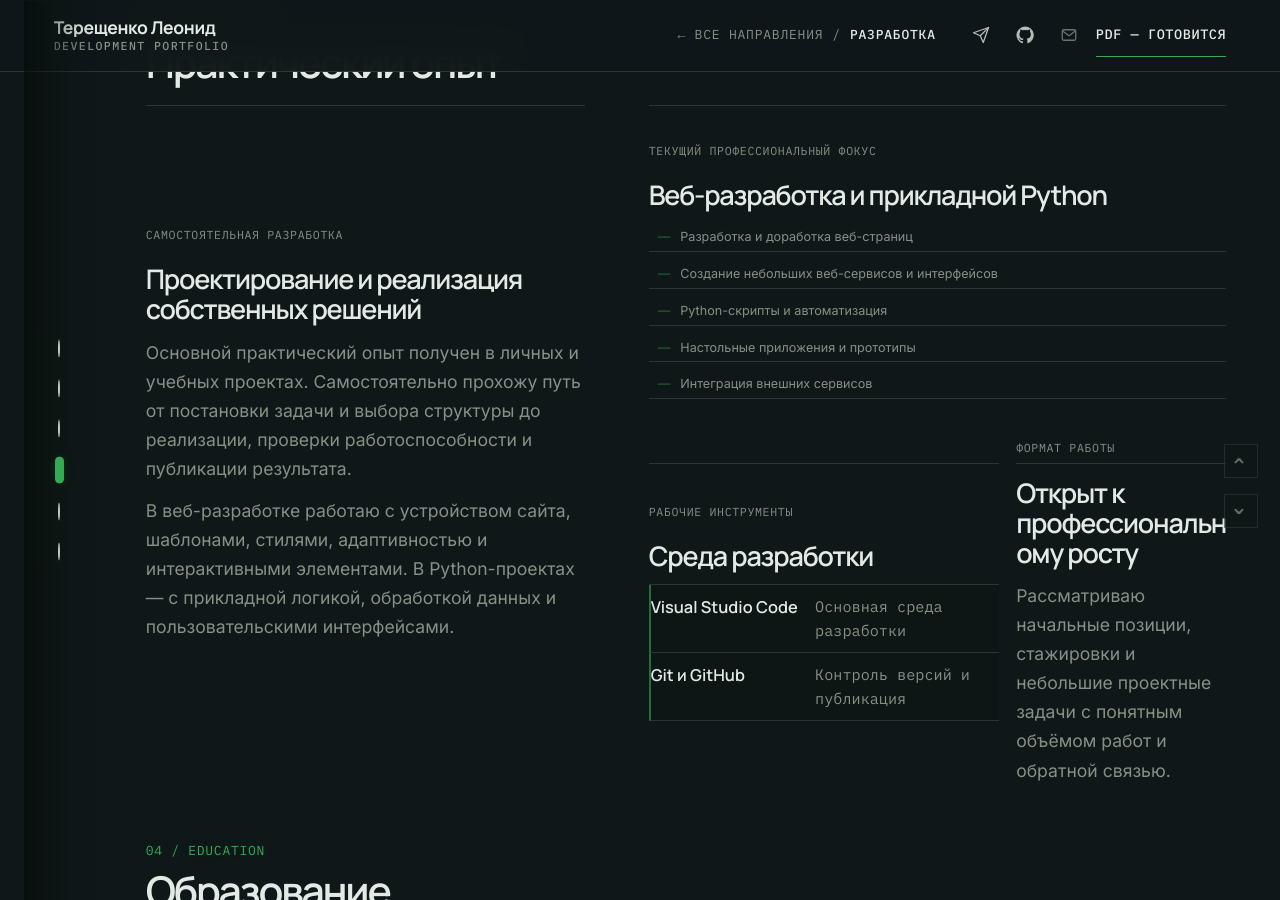
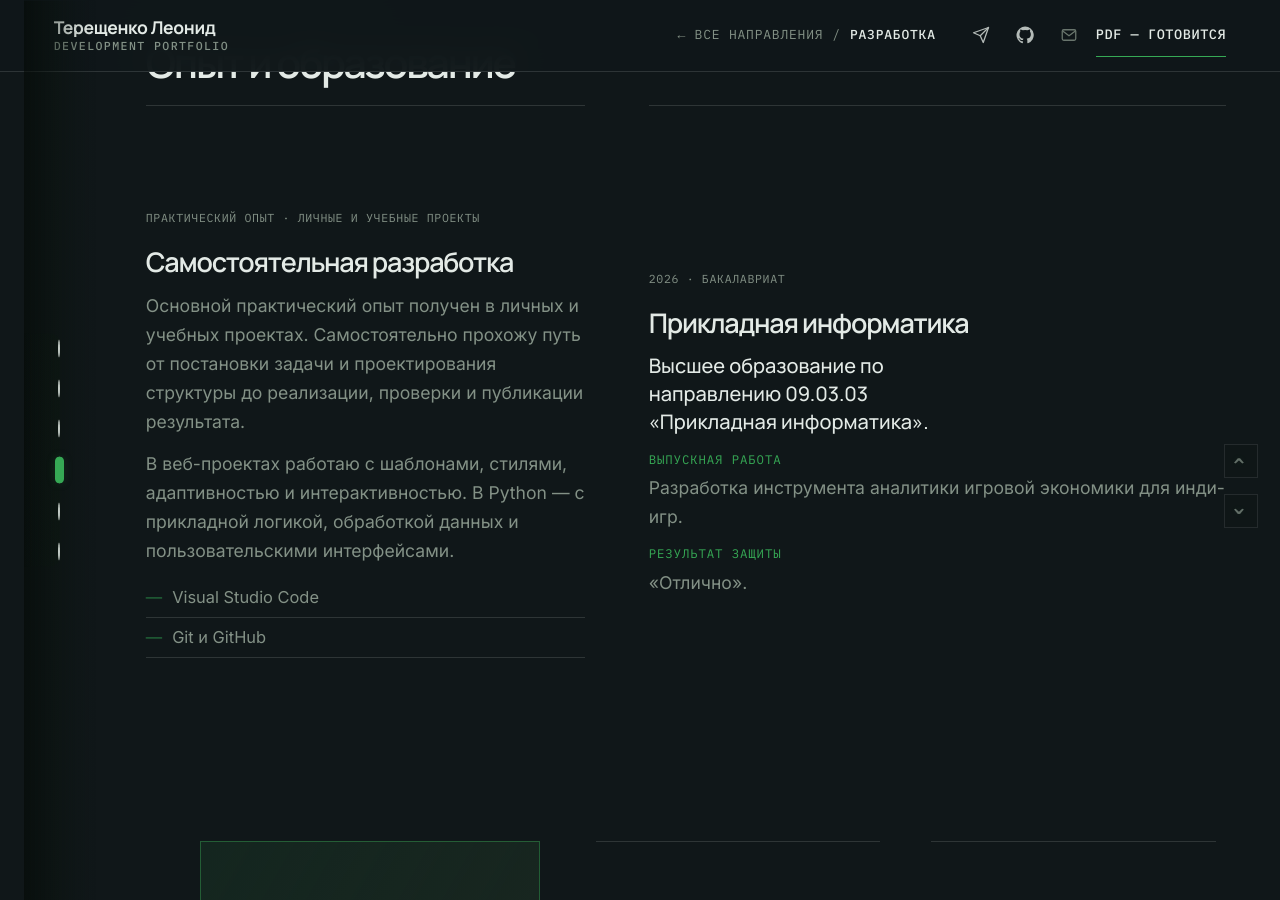
Before and after one commit to BrotherTerun/TerunPfolio, a Jekyll site: the page built from development/index.md, in a window 1280 px wide and 900 px high, scrolled down 2583 px. Built offline with Jekyll 4.4.1, drawn with Linux system fonts in a browser that asks for light colours; some web fonts are replaced; some of the changed text lies outside the part shown.

Commit message:
Combine development experience and education sections

```diff
--- a/development/index.md
+++ b/development/index.md
@@ -7,12 +7,6 @@ header_current: "Development"
 ---
 
 <section class="dlmt-screen dlmt-screen--with-sidebar dlmt-hero dlmt-container" id="profile">
-  <aside class="dlmt-profile-card dlmt-hero__profile" aria-label="Профессиональный профиль">
-    <div class="dlmt-profile-card__item"><span class="dlmt-label">Направление</span><strong>Веб-разработка и Python</strong></div>
-    <div class="dlmt-profile-card__item"><span class="dlmt-label">Фокус</span><strong>Интерфейсы · Автоматизация · Инструменты</strong></div>
-    <div class="dlmt-profile-card__item"><span class="dlmt-label">Опыт</span><strong>Учебные и личные проекты</strong></div>
-    <div class="dlmt-profile-card__item"><span class="dlmt-label">Формат</span><strong>Удалённо · Проектная работа · Стажировка</strong></div>
-  </aside>
   <div class="dlmt-hero__stage">
     <div class="dlmt-hero__content">
       <p class="dlmt-eyebrow">Терещенко Леонид · Разработка ПО</p>
@@ -31,7 +25,7 @@ header_current: "Development"
     <article class="dlmt-skill-card"><span class="dlmt-skill-card__index">01</span><h3>Веб-разработка</h3><ul><li>Семантическая структура HTML</li><li>Адаптивная вёрстка на CSS</li><li>JavaScript для интерактивности интерфейсов</li><li>Работа с шаблонами и структурированным контентом</li></ul><div class="dlmt-skill-card__cases"><span>Практика</span><a href="https://github.com/BrotherTerun/TerunPfolio" target="_blank" rel="noopener noreferrer">TerunPfolio</a></div></article>
     <article class="dlmt-skill-card"><span class="dlmt-skill-card__index">02</span><h3>Python-разработка</h3><ul><li>Разработка прикладной логики</li><li>Обработка и преобразование данных</li><li>Создание настольных интерфейсов на PySide6</li><li>Работа с файлами, конфигурациями и локальным хранением</li></ul><div class="dlmt-skill-card__cases"><span>Практика</span><a href="#projects">BalanceCraft</a></div></article>
     <article class="dlmt-skill-card"><span class="dlmt-skill-card__index">03</span><h3>Интеграции и автоматизация</h3><ul><li>Взаимодействие с внешними сервисами через API</li><li>HTTP-запросы и обмен данными</li><li>Автоматизация повторяющихся операций</li><li>Работа с Git и GitHub</li></ul><div class="dlmt-skill-card__cases"><span>Инструменты</span><a href="https://developers.google.com/apps-script" target="_blank" rel="noopener noreferrer">Apps Script</a><a href="https://docs.github.com/" target="_blank" rel="noopener noreferrer">GitHub</a></div></article>
-    <article class="dlmt-skill-card"><span class="dlmt-skill-card__index">04</span><h3>Проектирование и качество</h3><ul><li>Декомпозиция задач и проектирование структуры</li><li>Документирование технических решений</li><li>Проверка сценариев и граничных случаев</li><li>Последовательная разработка и сопровождение изменений</li></ul><div class="dlmt-skill-card__cases"><span>Подход</span><a href="#experience">Практический опыт</a></div></article>
+    <article class="dlmt-skill-card"><span class="dlmt-skill-card__index">04</span><h3>Проектирование и качество</h3><ul><li>Декомпозиция задач и проектирование структуры</li><li>Документирование технических решений</li><li>Проверка сценариев и граничных случаев</li><li>Последовательная разработка и сопровождение изменений</li></ul><div class="dlmt-skill-card__cases"><span>Подход</span><a href="#experience">Опыт и образование</a></div></article>
   </div>
 </section>
 
@@ -52,30 +46,16 @@ header_current: "Development"
 </section>
 
 <section class="dlmt-screen dlmt-screen--with-sidebar dlmt-section dlmt-section--background dlmt-container" id="experience" aria-labelledby="experience-title">
-  <div class="dlmt-section__header dlmt-section__header--compact"><p class="dlmt-section-index">03 / EXPERIENCE</p><h2 id="experience-title">Практический опыт</h2></div>
-  <div class="dlmt-background-layout">
-    <article class="dlmt-background-card dlmt-background-card--profile"><span class="dlmt-label">Самостоятельная разработка</span><h3>Проектирование и реализация собственных решений</h3><p>Основной практический опыт получен в личных и учебных проектах. Самостоятельно прохожу путь от постановки задачи и выбора структуры до реализации, проверки работоспособности и публикации результата.</p><p>В веб-разработке работаю с устройством сайта, шаблонами, стилями, адаптивностью и интерактивными элементами. В Python-проектах — с прикладной логикой, обработкой данных и пользовательскими интерфейсами.</p></article>
-    <div class="dlmt-background-stack">
-      <article class="dlmt-background-card dlmt-background-card--education"><span class="dlmt-label">Текущий профессиональный фокус</span><h3>Веб-разработка и прикладной Python</h3><div class="dlmt-background-card__facts"><span>Разработка и доработка веб-страниц</span><span>Создание небольших веб-сервисов и интерфейсов</span><span>Python-скрипты и автоматизация</span><span>Настольные приложения и прототипы</span><span>Интеграция внешних сервисов</span></div></article>
-      <div class="dlmt-background-secondary-grid">
-        <article class="dlmt-background-card dlmt-background-card--reading"><span class="dlmt-label">Рабочие инструменты</span><h3>Среда разработки</h3><div class="dlmt-reading-list"><div><strong>Visual Studio Code</strong><span>Основная среда разработки</span></div><div><strong>Git и GitHub</strong><span>Контроль версий и публикация</span></div></div></article>
-        <article class="dlmt-background-card dlmt-background-card--tabletop"><span class="dlmt-label">Формат работы</span><h3>Открыт к профессиональному росту</h3><p>Рассматриваю начальные позиции, стажировки и небольшие проектные задачи с понятным объёмом работ и обратной связью.</p></article>
-      </div>
-    </div>
-  </div>
-</section>
-
-<section class="dlmt-screen dlmt-screen--with-sidebar dlmt-section dlmt-container" id="education" aria-labelledby="education-title">
-  <div class="dlmt-section__header dlmt-section__header--compact"><p class="dlmt-section-index">04 / EDUCATION</p><h2 id="education-title">Образование</h2></div>
-  <div class="dlmt-background-layout">
+  <div class="dlmt-section__header dlmt-section__header--compact"><p class="dlmt-section-index">03 / EXPERIENCE & EDUCATION</p><h2 id="experience-title">Опыт и образование</h2></div>
+  <div class="dlmt-background-layout dlmt-background-layout--combined">
+    <article class="dlmt-background-card dlmt-background-card--profile"><span class="dlmt-label">Практический опыт · Личные и учебные проекты</span><h3>Самостоятельная разработка</h3><p>Основной практический опыт получен в личных и учебных проектах. Самостоятельно прохожу путь от постановки задачи и проектирования структуры до реализации, проверки и публикации результата.</p><p>В веб-проектах работаю с шаблонами, стилями, адаптивностью и интерактивностью. В Python — с прикладной логикой, обработкой данных и пользовательскими интерфейсами.</p><div class="dlmt-background-card__facts"><span>Visual Studio Code</span><span>Git и GitHub</span></div></article>
     <article class="dlmt-background-card dlmt-background-card--education"><span class="dlmt-label">2026 · Бакалавриат</span><h3>Прикладная информатика</h3><p class="dlmt-background-card__degree">Высшее образование по направлению 09.03.03 «Прикладная информатика».</p><div class="dlmt-education-details"><p><span>Выпускная работа</span>Разработка инструмента аналитики игровой экономики для инди-игр.</p><p><span>Результат защиты</span>«Отлично».</p></div></article>
-    <article class="dlmt-background-card dlmt-background-card--profile"><span class="dlmt-label">Профессиональные интересы</span><h3>Разработка полезных и поддерживаемых инструментов</h3><p>Интересуюсь созданием прикладного программного обеспечения, веб-интерфейсов и автоматизацией рабочих процессов. Важными считаю ясную структуру проекта, понятную документацию и возможность последовательно развивать решение.</p></article>
   </div>
 </section>
 
 <section class="dlmt-screen dlmt-screen--with-sidebar dlmt-contact-screen" id="contacts" aria-labelledby="contacts-title">
   <div class="dlmt-contact dlmt-container">
-    <div class="dlmt-contact-intro"><p class="dlmt-section-index">05 / CONTACTS</p><h2 id="contacts-title">Обсудим задачу?</h2><p>Открыт к предложениям о работе, стажировках и небольших проектах в области веб-разработки и Python.</p></div>
+    <div class="dlmt-contact-intro"><p class="dlmt-section-index">04 / CONTACTS</p><h2 id="contacts-title">Обсудим задачу?</h2><p>Открыт к предложениям о работе, стажировках и небольших проектах в области веб-разработки и Python.</p></div>
     <div class="dlmt-contact-grid" aria-label="Способы связи">
       <a class="dlmt-contact-card" href="https://t.me/BrotherTerun" target="_blank" rel="noopener noreferrer"><span class="dlmt-contact-card__service">Telegram</span><strong class="dlmt-contact-card__value">@BrotherTerun</strong><span class="dlmt-contact-card__action">Открыть профиль <span aria-hidden="true">↗</span></span></a>
       <button class="dlmt-contact-card dlmt-contact-card--copy" type="button" data-copy-contact="leonrob34@ya.ru" aria-label="Скопировать адрес электронной почты leonrob34@ya.ru"><span class="dlmt-contact-card__service">Email</span><strong class="dlmt-contact-card__value">leonrob34@ya.ru</strong><span class="dlmt-contact-card__action" data-copy-label>Скопировать <span aria-hidden="true">⧉</span></span><span class="dlmt-contact-card__toast" data-copy-toast role="status" aria-live="polite">Скопировано!</span></button>
```
